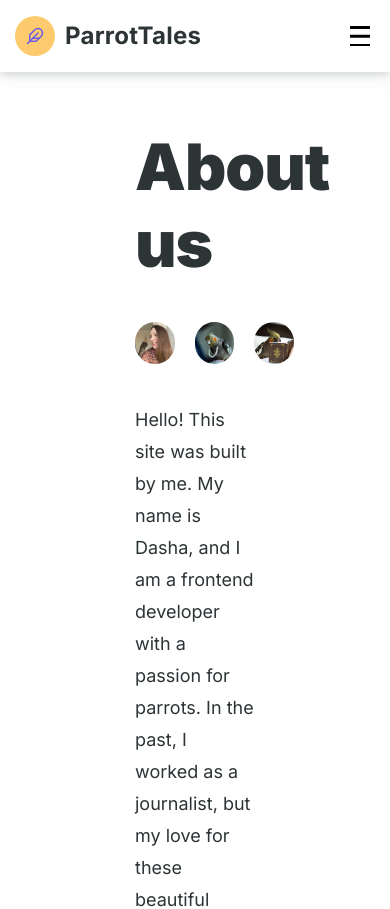
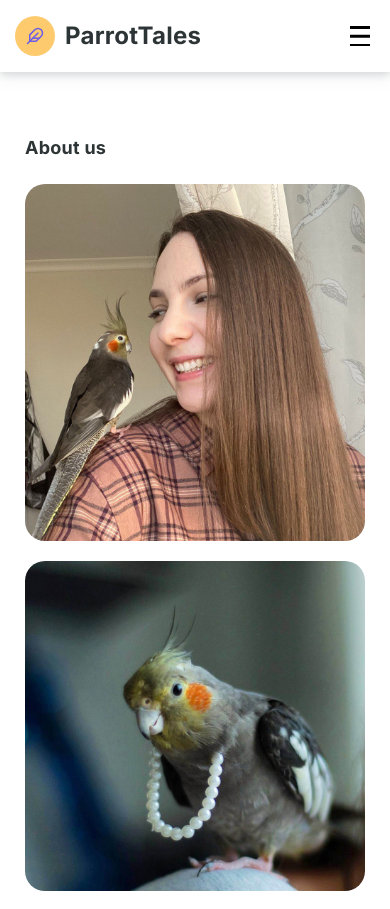
Before and after one commit to dashimiko/ParrotTale, a React (Create React App) app: page /about-us in a window 390 px wide. Shown: the top 909 px of the page. Built offline with nearby package versions, Linux system fonts and the light colour scheme; a web font is replaced by a local one.

Commit message:
added adaptive in default article template

```diff
--- a/src/components/ArticleTemplate/DeafaultTemplate/DefaultTemplate.scss
+++ b/src/components/ArticleTemplate/DeafaultTemplate/DefaultTemplate.scss
@@ -38,3 +38,40 @@
   width: 100%;
   gap: 20px;
 }
+
+@media screen and (max-width: 1280px) {
+  .article-template {
+    padding-right: 65px;
+    padding-left: 65px;
+  }
+}
+
+@media screen and (max-width: 1024px) {
+  .article-template {
+    padding: 40px 25px;
+  }
+  .article-template__picture-box {
+    flex-wrap: wrap;
+  }
+}
+
+@media screen and (max-width: 767px) {
+  .article-template__title {
+    margin: 20px 0;
+    @include fonts(700, 18px, 32px);
+    letter-spacing: 0.25px;
+  }
+  .article-template__paragraph {
+    @include fonts(400, 14px, 24px);
+  }
+  .article-template__picture {
+    width: 100%;
+    max-width: 100%;
+  }
+  .article-template__picture-box {
+    flex-direction: column;
+  }
+  .article-template__text {
+    margin-top: 20px;
+  }
+}
```
